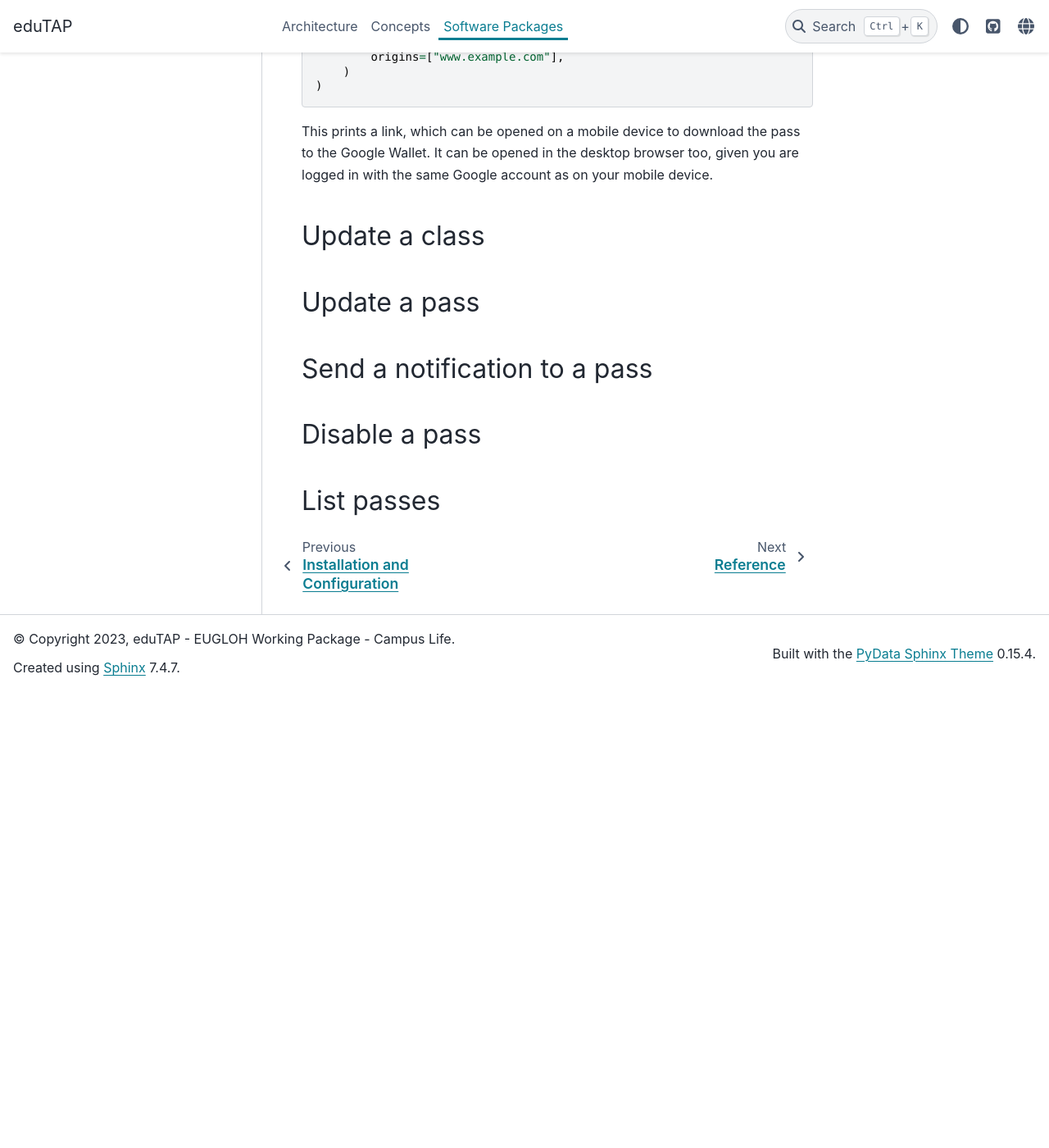
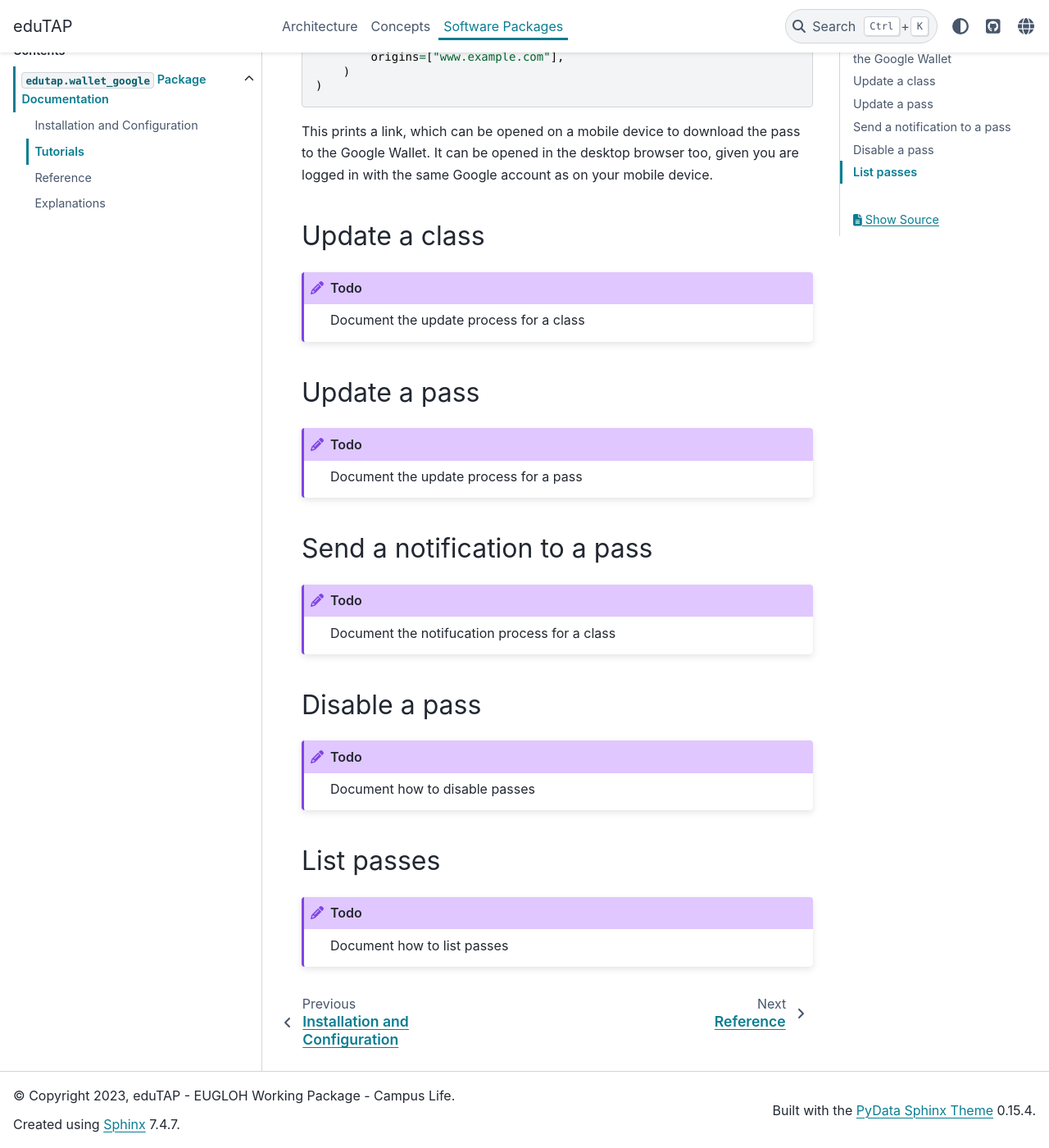
Before and after one commit to edutap-eu/documentation, a Sphinx documentation site: the page built from source/packages/edutap_wallet_google/tutorials.md, in a window 1280 px wide and 1400 px high, scrolled down 1603 px. Shown: the whole window at 82% size. Built offline with Sphinx 7.4.7 and the PyData theme 0.15.4, drawn with Linux system fonts in a browser that asks for light colours; before the commit the page ends 2446 px from its top, so only the background shows below that.

````diff
--- a/requirements.txt
+++ b/requirements.txt
@@ -4,3 +4,4 @@
 sphinx-copybutton
 sphinxcontrib-mermaid
 sphinx-autobuild
+git+https://github.com/edutap-eu/edutap.wallet_google.git@main
--- a/source/conf.py
+++ b/source/conf.py
@@ -37,6 +37,7 @@
     "sphinx_copybutton",
     "sphinxcontrib.mermaid",
     "sphinx.ext.todo",
+    "sphinx.ext.autodoc",
 ]
 
 # Add any paths that contain templates here, relative to this directory.
--- a/source/packages/edutap_wallet_google/tutorials.md
+++ b/source/packages/edutap_wallet_google/tutorials.md
@@ -80,10 +80,35 @@
 
 ## Update a class
 
+```{todo}
+
+Document the update process for a class
+```
+
 ## Update a pass
+
+```{todo}
+
+Document the update process for a pass
+```
 
 ## Send a notification to a pass
 
+```{todo}
+
+Document the notifucation process for a class
+```
+
 ## Disable a pass
 
+```{todo}
+
+Document how to disable passes
+```
+
 ## List passes
+
+```{todo}
+
+Document how to list passes
+```
````
Also changed, not shown: source/architecture/core/semantic-pass-api.md (+1 -1 lines), source/packages/edutap_wallet_google/reference.md (+32 -9 lines).
